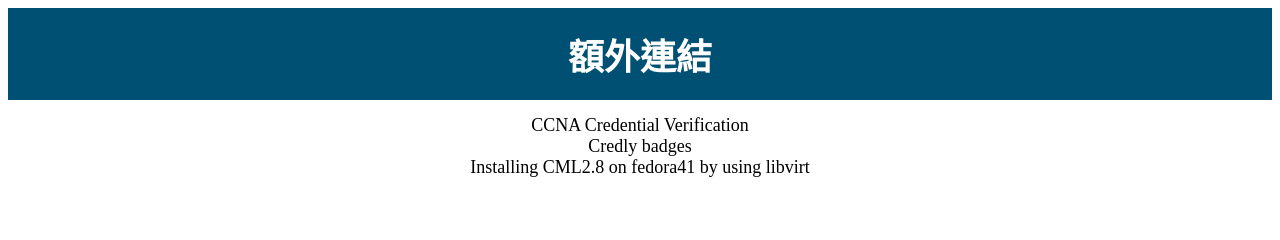
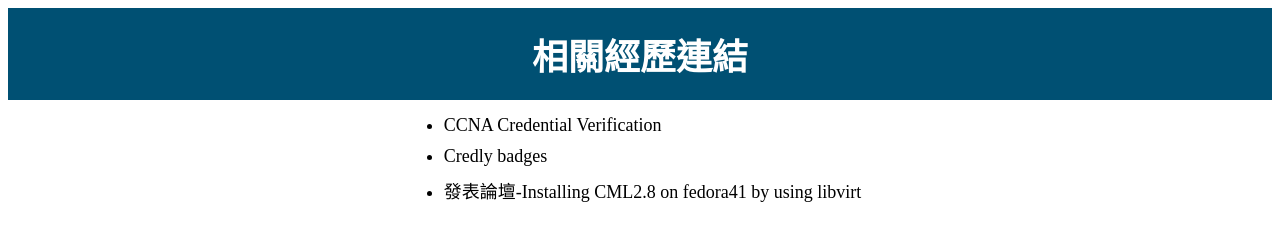
Before and after one commit to thomasz8576/project-test, a plain HTML site: page index.html in a window 1280 px wide. Drawn offline with Linux system fonts and the light colour scheme.

Commit message:
Update index.html
UI change.

```diff
--- a/index.html
+++ b/index.html
@@ -3,32 +3,38 @@
 <head>
     <meta charset="UTF-8">
     <meta name="viewport" content="width=device-width, initial-scale=1.0">
-    <title>額外連結</title>
+    <title>相關經歷連結</title>
 </head>
 <body>
 
     <div style="background-color: #005073; padding: 20px; text-align: center;">
         <h1 style="color: white; font-weight: bold; font-size: 36px; margin: 0;">
-            額外連結
+            相關經歷連結
         </h1>
     </div>
 
     <div style="background-color: white; padding: 15px; text-align: center;">
-        <p style="font-size: 18px; margin: 0;">
+        <ul style="font-size: 18px; display: inline-block; text-align: left; margin: 0; padding-left: 25px;">
+
+            <li style="margin-bottom: 10px;">
                 <a href="https://cp.certmetrics.com/cisco/en/public/verify/credential/64553b3526174cf0868138deb9f502d5" style="color: black; text-decoration: none;">
                     CCNA Credential Verification
                 </a>
-        </p>
-        <p style="font-size: 18px; margin: 0;">
+            </li>
+
+            <li style="margin-bottom: 10px;">
                 <a href="https://www.credly.com/badges/cb6d11d4-4c2a-4072-b57f-d8b2570773ac/public_url" style="color: black; text-decoration: none;">
                     Credly badges
                 </a>
-        </p>
-        <p style="font-size: 18px; margin: 0;">
+            </li>
+
+            <li>
                 <a href="https://learningnetwork.cisco.com/s/question/0D56e0000E3P5u9CQC/installing-cml28-on-fedora41-by-using-libvirt" style="color: black; text-decoration: none;">
-                Installing CML2.8 on fedora41 by using libvirt
+                    發表論壇-Installing CML2.8 on fedora41 by using libvirt
                 </a>
-        </p>
+            </li>
+
+        </ul>
     </div>
 
 </body>
```
Lines whose indentation alone changed are shown as unchanged.
